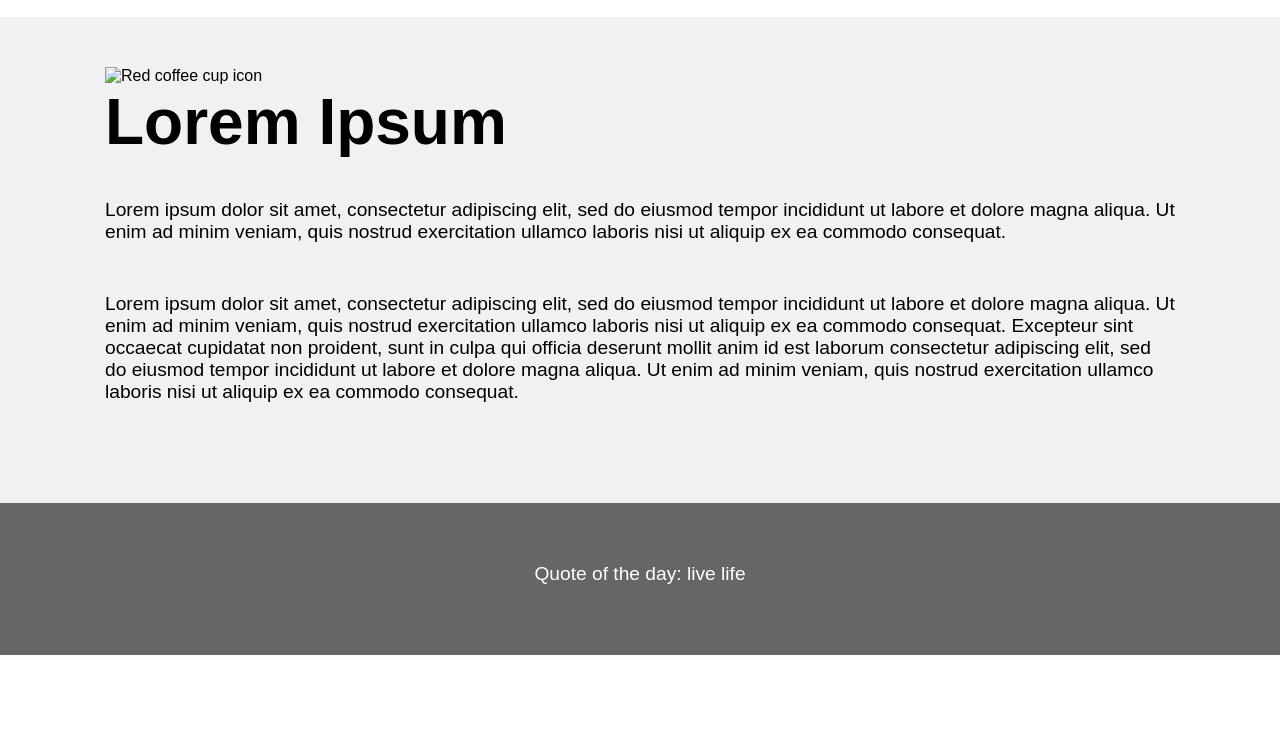
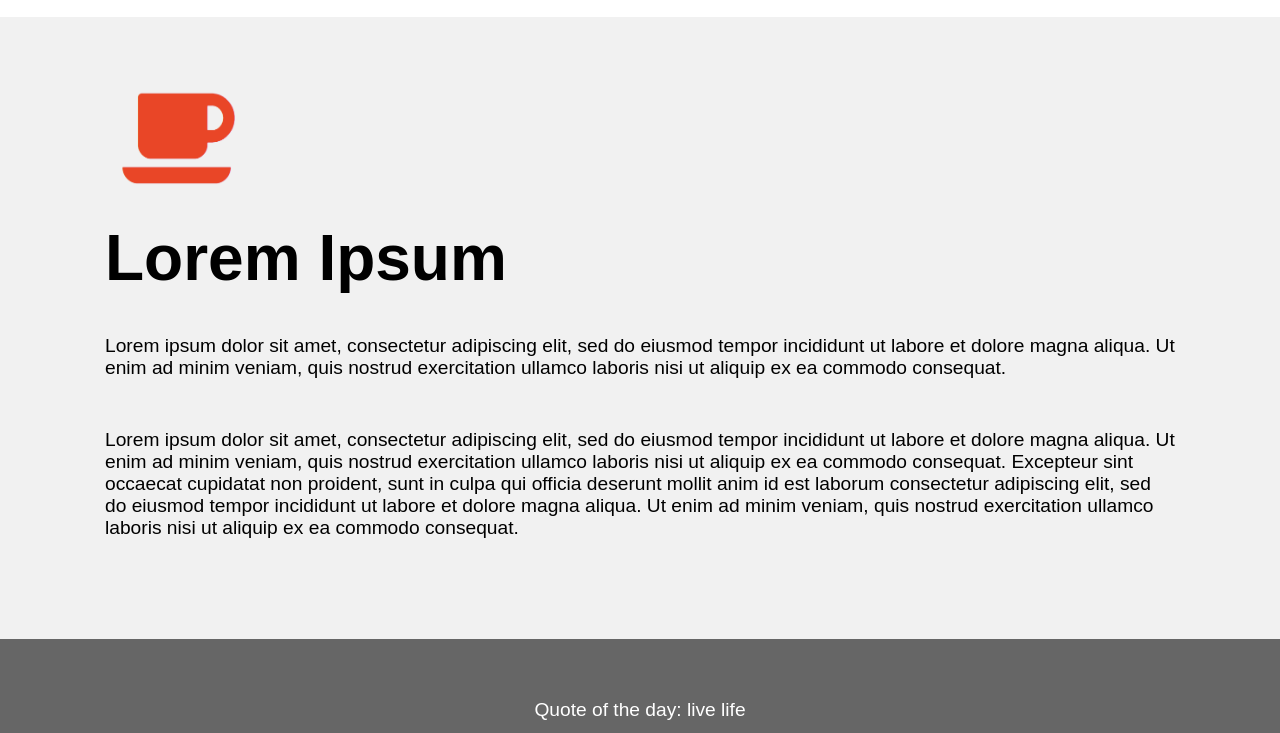
Before and after one commit to iKarzma/abdoa, a plain HTML site: page home/index.html in a window 1280 px wide. Shown: the part 1310-2043 px from the top of the page. Drawn offline with Linux system fonts and the light colour scheme.

Commit message:
Update index.html

```diff
--- a/home/index.html
+++ b/home/index.html
@@ -45,7 +45,7 @@
   <div class="style">
   <div class="content">
     <div class="image">
-      <img alt="Red coffee cup icon" height="150" src="Screenshot 2024-11-19 135557.png" width="150"/>
+      <img alt="Red coffee cup icon" height="150" src="../Screenshot 2024-11-19 135557.png" width="150"/>
      </div>
     <h1>
      Lorem Ipsum
```
